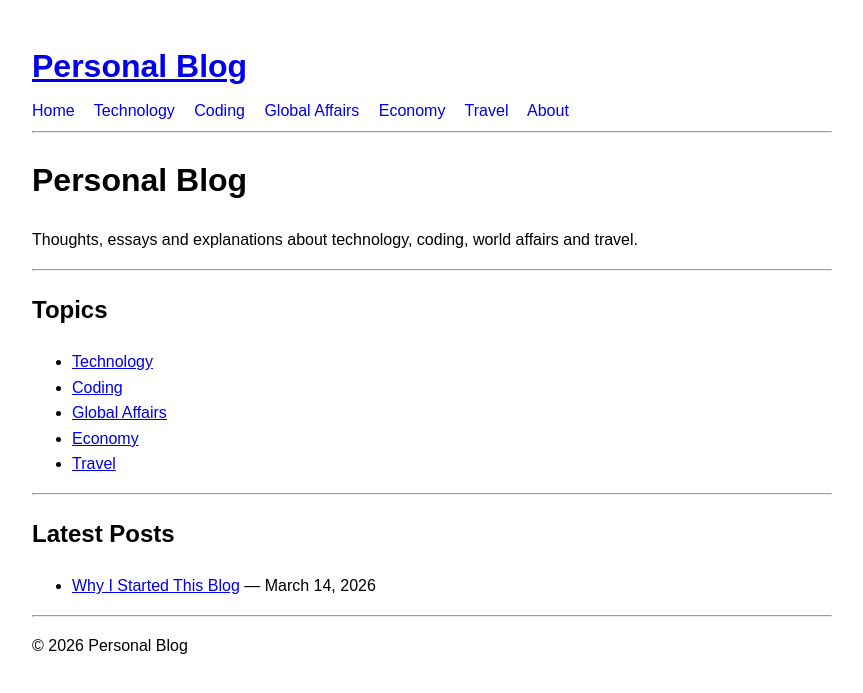
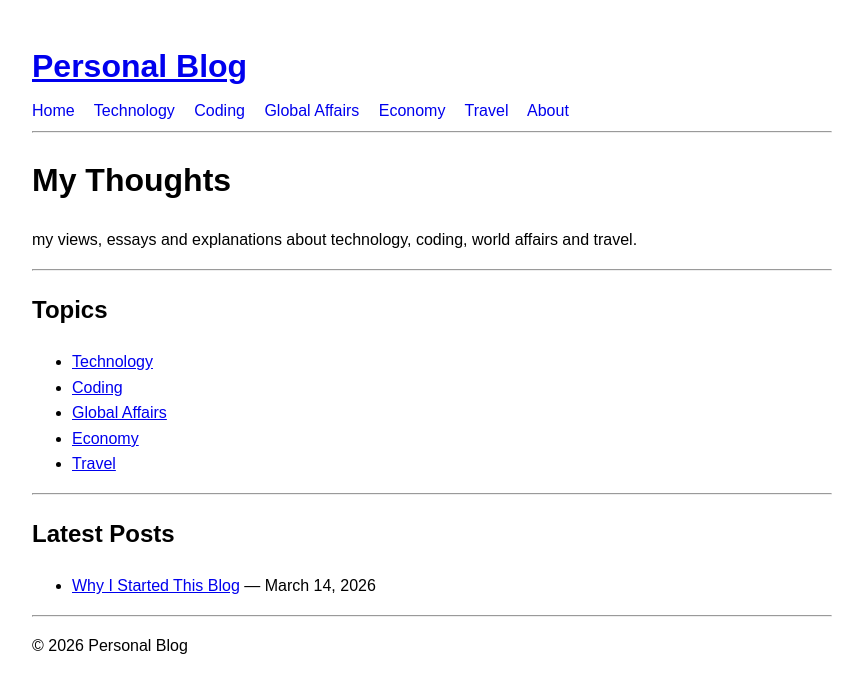
Before and after one commit to shisuiUchiha/shisuiuchiha.github.io, a Jekyll site: the page built from index.md, in a window 1280 px wide. Shown: the top 693 px of the page, without its empty margins (208-1071 px from the left). Built offline with Jekyll 4.4.1, drawn with Linux system fonts in a browser that asks for light colours.

Commit message:
slight update to index

```diff
--- a/index.md
+++ b/index.md
@@ -3,9 +3,9 @@ layout: default
 title: Home
 ---
 
-# Personal Blog
+# My Thoughts
 
-Thoughts, essays and explanations about technology, coding, world affairs and travel.
+my views, essays and explanations about technology, coding, world affairs and travel.
 
 ---
 
```
